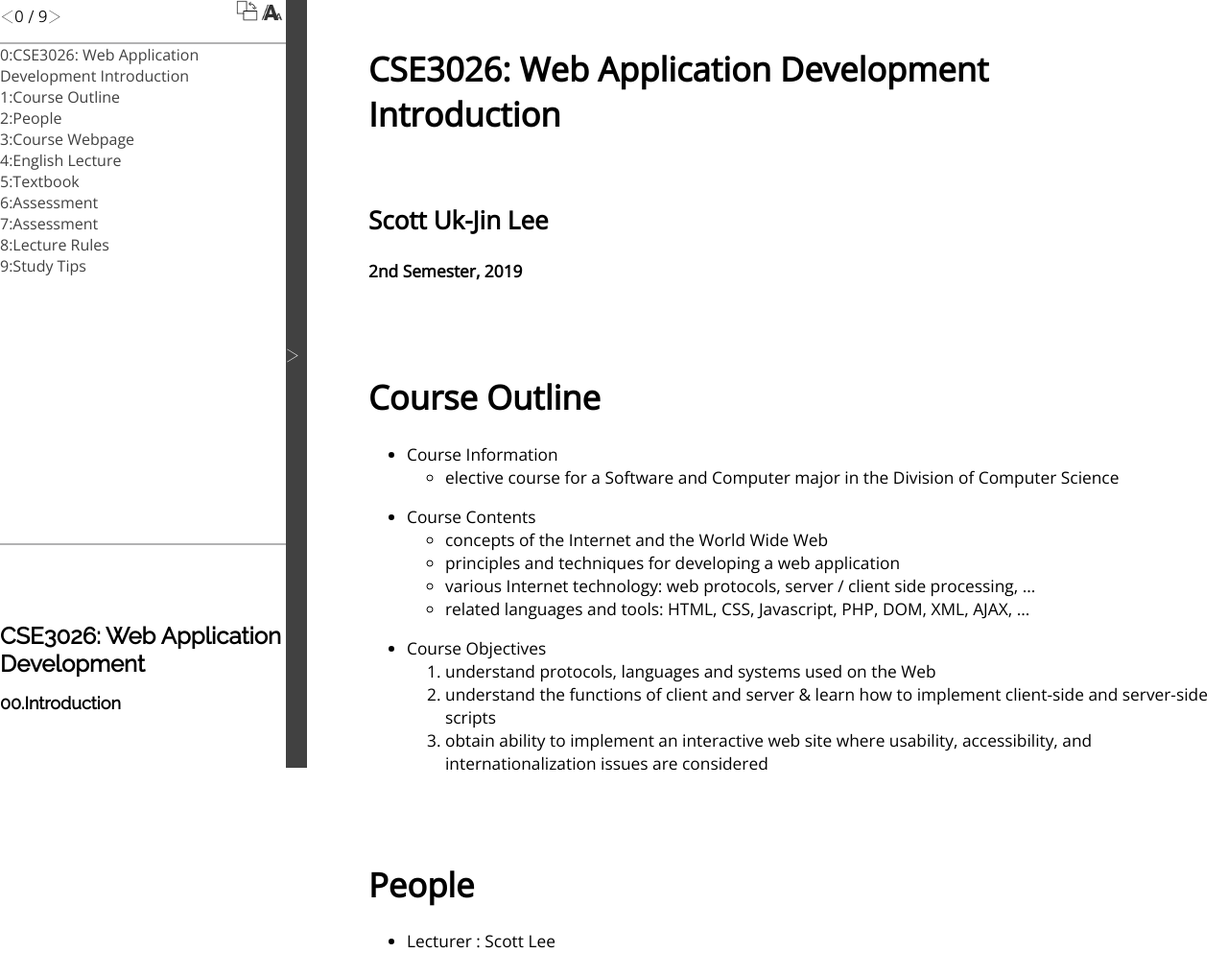
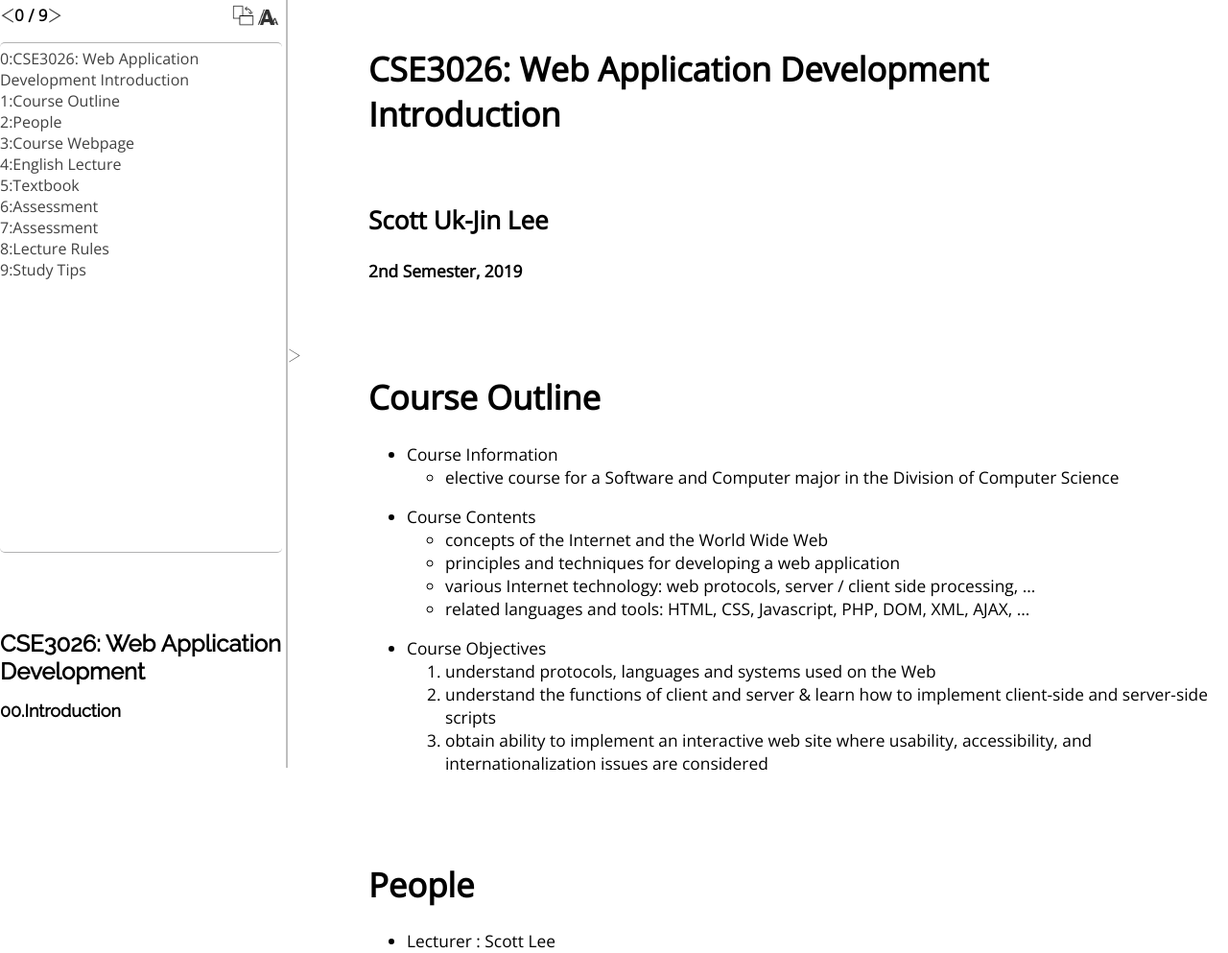
Before and after one commit to Rory0304/webapp2019, a PHP site: page /courses/cse326/2019/lecture/00-introduction.html in a window 1280 px wide. Shown: the top 993 px of the page at 96% size. Run offline with PHP 8.4, Linux system fonts and the light colour scheme.

Commit message:
change lecture css

```diff
--- a/selab/courses/cse326/2019/lecture/lec.css
+++ b/selab/courses/cse326/2019/lecture/lec.css
@@ -26,7 +26,8 @@ body {
 }
 
 #side {
-  width : 93%;
+  padding-top: 5px;
+  width : 92%;
   height : 100%;
   float: left;
 }
@@ -40,11 +41,13 @@ body {
   font-family: 'Nanum Gothic', sans-serif;
   display: inline-block;
   width : 50%;
+  font-weight: bold;
 }
 
 #buttons {
   width : 50%;
   display: inline-block;
+  vertical-align: top;
 }
 
 #buttons a img{
@@ -57,9 +60,12 @@ body {
 #index {
   overflow-y: scroll;
   overflow-x: hidden;
-  border-top: 2px solid #B2B2B3;
-  border-bottom: 2px solid #B2B2B3;
+  border-top: 1px solid #B2B2B3;
+  border-bottom: 1px solid #B2B2B3;
+  border-radius: 5px;
   padding-left: 0;
+  padding-top: 5px;
+  padding-bottom: 5px;
 }
 
 a:link, a:visited {
@@ -77,32 +83,36 @@ a:link, a:visited {
   margin-top: 10vh;
 }
 
+#line {
+  height:100%;
+  width:2px;
+  margin-left: 1%;
+  background-color: #BEBEBE;
+  float:left;
+}
+
 #fold {
-  width: 7%;
-  background-color: #414141;
+  width: 6%;
   height: 100%;
   float: left;
   font-family: 'Nanum Gothic', sans-serif;
-  color: white;
+  color: #414141;
 }
 
 #fold p {
   margin-top: 45vh;
 }
 
-.active {
-  background-color: blue;
-}
-
-body::-webkit-scrollbar{width: 16px;}
+/*css for scroll (in webkit)*/
+body::-webkit-scrollbar{width: 10px;}
 body::-webkit-scrollbar-track {background-color:white;}
 body::-webkit-scrollbar-thumb {background-color:#414141;border-radius: 5px;}
 body::-webkit-scrollbar-thumb:hover {background: #555;}
 body::-webkit-scrollbar-button:start:decrement,::-webkit-scrollbar-button:end:increment {
-width:16px;height:16px;background:#414141;}
-#index::-webkit-scrollbar{width: 16px;}
+height:10px; background:white;}
+#index::-webkit-scrollbar{width: 5px;}
 #index::-webkit-scrollbar-track {background-color:white;}
-#index::-webkit-scrollbar-thumb {background-color:#BEBEBE;border-radius: 5px;}
+#index::-webkit-scrollbar-thumb {background-color:#BEBEBE;border-radius: 10px;}
 #index::-webkit-scrollbar-thumb:hover {background: #555;}
-#index::-webkit-scrollbar-button:start:dec rement,::-webkit-scrollbar-button:end:increment {
-width:16px;height:16px;background:#BEBEBE;}
+#index::-webkit-scrollbar-button:start:decrement,::-webkit-scrollbar-button:end:increment {
+height:5px; background:white;}
--- a/selab/courses/cse326/2019/lecture/lec.js
+++ b/selab/courses/cse326/2019/lecture/lec.js
@@ -44,7 +44,8 @@ function editHtml() {
    layoutArr[1] +
    '<div id="navList"><ul id="index" ><\/ul><\/div>' +
    layoutArr[4] + layoutArr[5] + layoutArr[6] +layoutArr[7] +
-   '</div> <a href="javascript:sideFold()"> <div id="fold"><p>&rsaquo;</p></div> </a>';
+   '</div> <div id="line"> </div>' +
+   '<a href="javascript:sideFold()"> <div id="fold"><p>&rsaquo;</p></div> </a>';
 }
 
 function createControls() {
```
Also changed, not shown: selab/publications/index.html (+1 -42 lines).
